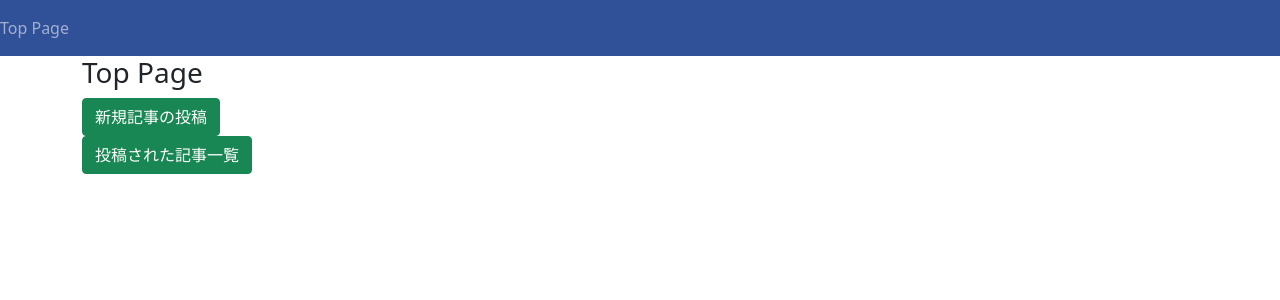
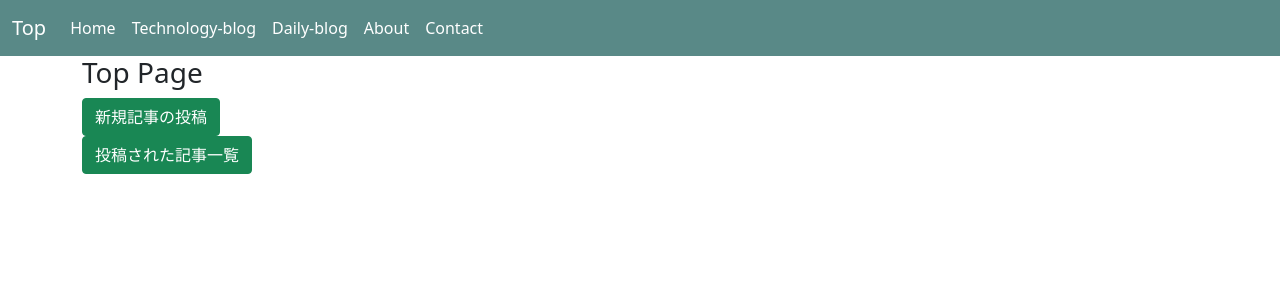
Before and after one commit to Taito-Code/Django-blog, a Django app: page / in a window 1280 px wide. Shown: the top 300 px of the page. Run offline with Django 3.2, Linux system fonts and the light colour scheme; some libraries are stand-ins or nearby versions.

Commit message:
nabvarをレスポンシブに

```diff
--- a/blog/templates/base/base.html
+++ b/blog/templates/base/base.html
@@ -30,14 +30,23 @@
     {% block js %}{% endblock %}
 </head>
 <body>
-    <nav class="navbar navbar-dark" style="background-color: #305097  ;">
-        <ul class="navbar-nav">
-            <li class="nav-item">
-                <a class="nav-link" href="{% url 'index' %}">Top Page</a>
-            </li>
-            {% block nav_item %}{% endblock %}
-        </ul>
-    </nav>
+    <nav class="navbar navbar-expand-md navbar-dark " style="background-color:#598987;">
+        <div class="container-fluid">
+          <a class="navbar-brand" href="{% url 'index' %}">Top</a>
+          <button class="navbar-toggler" type="button" data-bs-toggle="collapse" data-bs-target="#navbarNavAltMarkup" aria-controls="navbarNavAltMarkup" aria-expanded="false" aria-label="Toggle navigation">
+            <span class="navbar-toggler-icon"></span>
+          </button>
+          <div class="collapse navbar-collapse" id="navbarNavAltMarkup">
+            <div class="navbar-nav">
+              <a class="nav-link active" aria-current="page" href="{% url 'index' %}">Home</a>
+              <a class="nav-link active" href="#">Technology-blog</a>
+              <a class="nav-link active" href="#">Daily-blog</a>
+              <a class="nav-link active" href="#">About</a>
+              <a class="nav-link active" href="#">Contact</a>
+            </div>
+          </div>
+        </div>
+      </nav>
 
     <div class="container">
         <div class="jumbotron">
@@ -47,9 +56,8 @@
         {% endblock %}
     </div>
 
+
     <!-- bootstrapでのCDN -->
-    <script src="https://cdn.jsdelivr.net/npm/bootstrap@5.0.0-beta1/dist/js/bootstrap.bundle.min.js" integrity="sha384-ygbV9kiqUc6oa4msXn9868pTtWMgiQaeYH7/t7LECLbyPA2x65Kgf80OJFdroafW" crossorigin="anonymous"></script>
-    <script src="https://cdn.jsdelivr.net/npm/@popperjs/core@2.5.4/dist/umd/popper.min.js" integrity="sha384-q2kxQ16AaE6UbzuKqyBE9/u/KzioAlnx2maXQHiDX9d4/zp8Ok3f+M7DPm+Ib6IU" crossorigin="anonymous"></script>
     <script src="https://cdn.jsdelivr.net/npm/bootstrap@5.0.0-beta1/dist/js/bootstrap.min.js" integrity="sha384-pQQkAEnwaBkjpqZ8RU1fF1AKtTcHJwFl3pblpTlHXybJjHpMYo79HY3hIi4NKxyj" crossorigin="anonymous"></script>
 
 </body>
```
